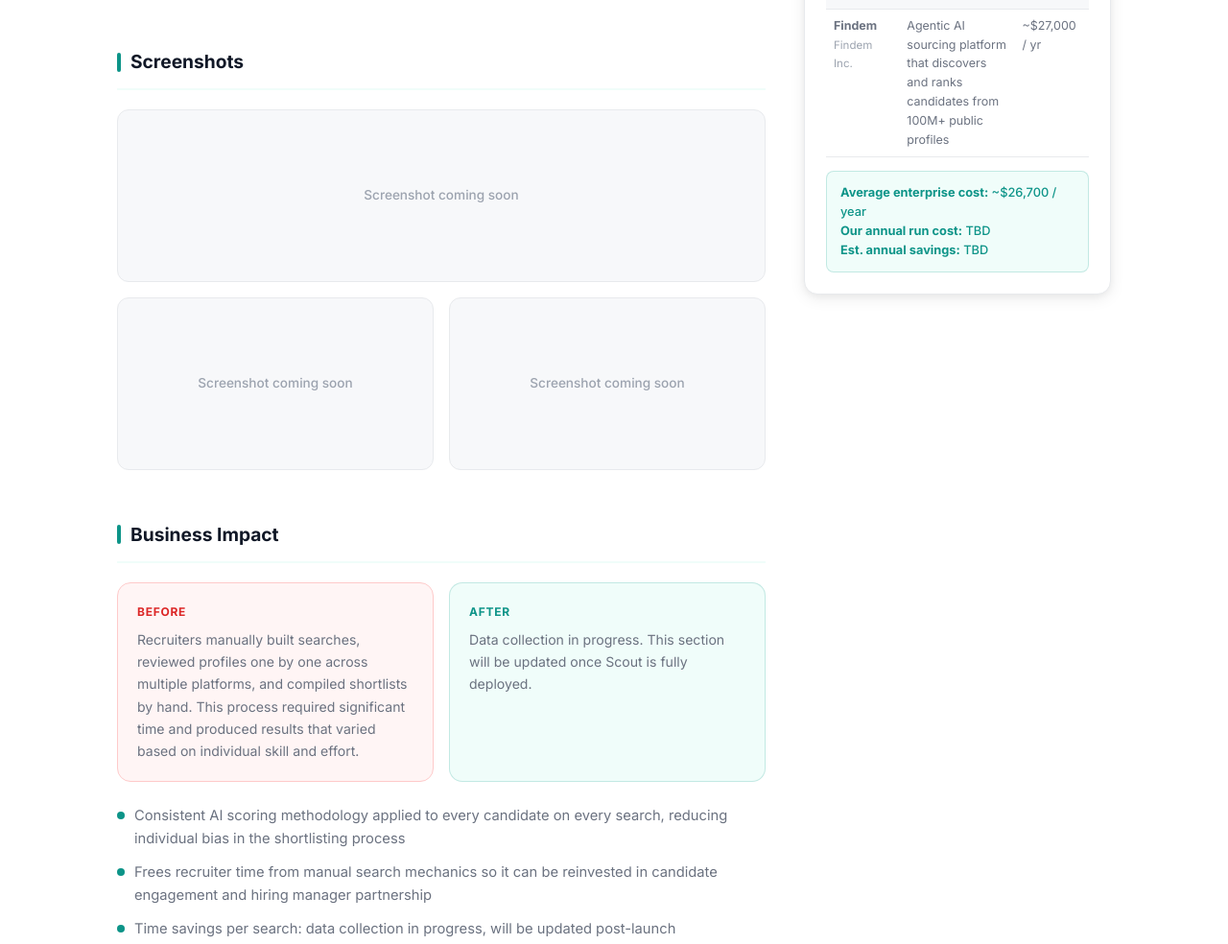
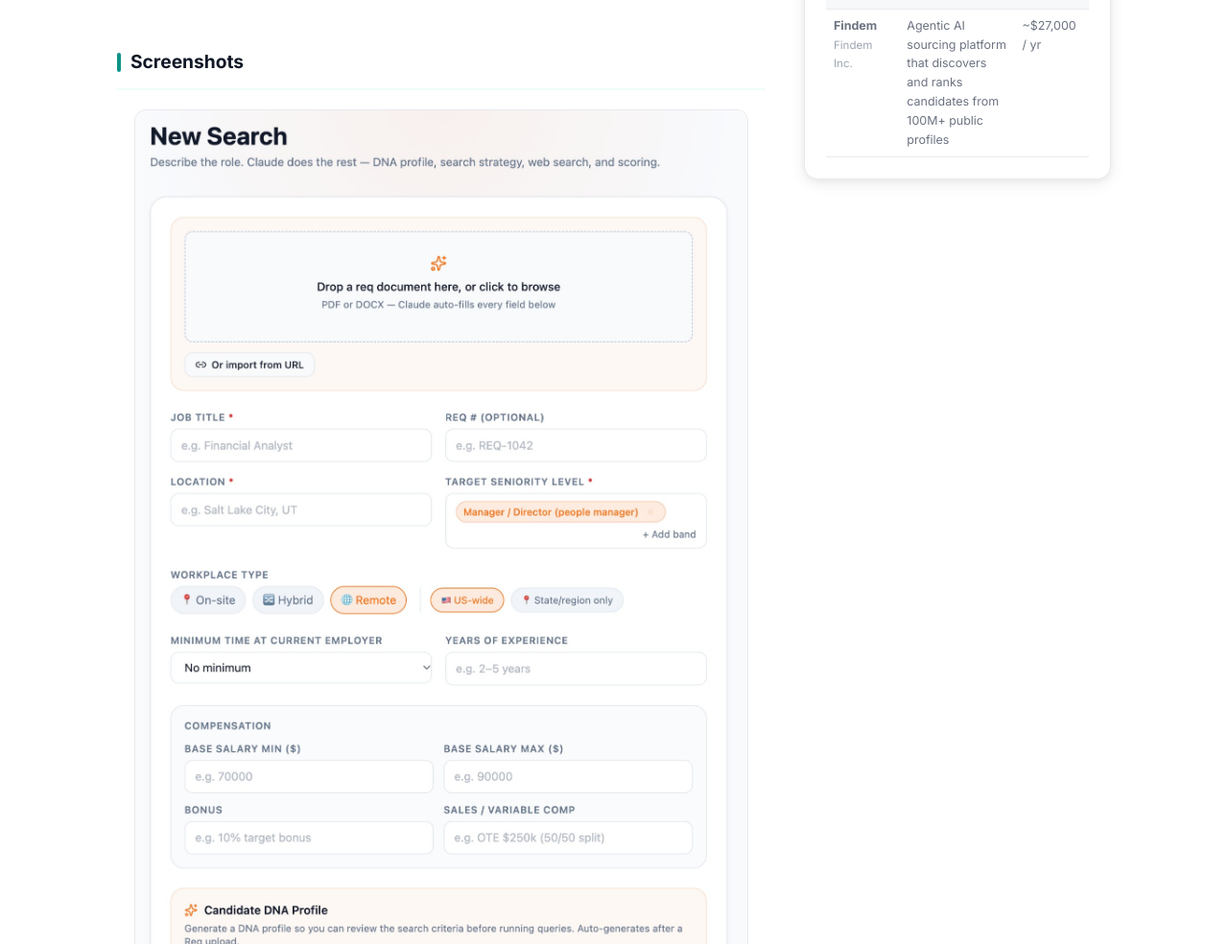
Before and after one commit to samprieto/ta-ai-solutions, a plain HTML site: page solution-scout.html in a window 1280 px wide. Shown: the part 1022-2006 px from the top of the page at 96% size. Drawn offline with Linux system fonts and the light colour scheme.

Commit message:
Sticky nav with solution name, Scout screenshots, cleanup
Co-Authored-By: Claude Sonnet 5.5 <noreply@anthropic.com>

```diff
--- a/solution-scout.html
+++ b/solution-scout.html
@@ -341,6 +341,11 @@
     .shots.two .shot:first-child { grid-column:auto; }
     .breadcrumb a { color: var(--accent); text-decoration: none; font-weight: 500; }
     .breadcrumb a:hover { text-decoration: underline; }
+    .nav-sol { margin-right:auto; margin-left:10px; font-weight:700; font-size:1.05rem; color:var(--text-primary); display:flex; align-items:center; gap:10px; }
+    .nav-sol-sep { color:var(--text-muted); font-weight:400; }
+    nav { position: sticky; top: 0; }
+    .shots.stack { grid-template-columns:1fr; }
+    .shots.stack .shot:first-child { max-width:640px; margin:0 auto; }
 </style>
 </head>
 <body>
@@ -352,6 +357,7 @@
       <div class="nav-logo">TA</div>
       <span>TA AI Solutions</span>
     </a>
+    <span class="nav-sol"><span class="nav-sol-sep">›</span>Scout</span>
     <a href="index.html" class="nav-back">
       &#8592; Back to AI Solutions
     </a>
@@ -414,10 +420,9 @@
     <!-- SCREENSHOTS -->
     <div class="section">
       <h2 class="section-title">Screenshots</h2>
-      <div class="shots">
+      <div class="shots stack">
         <figure class="shot"><img src="screenshots/scout-1.png" alt="Scout screenshot 1" onerror="this.parentNode.classList.add('missing');this.remove()"></figure>
         <figure class="shot"><img src="screenshots/scout-2.png" alt="Scout screenshot 2" onerror="this.parentNode.classList.add('missing');this.remove()"></figure>
-        <figure class="shot"><img src="screenshots/scout-3.png" alt="Scout screenshot 3" onerror="this.parentNode.classList.add('missing');this.remove()"></figure>
       </div>
     </div>
 
@@ -516,11 +521,6 @@
           </tr>
         </tbody>
       </table>
-      <div class="savings-note">
-        <strong>Average enterprise cost:</strong> ~$26,700 / year<br>
-        <strong>Our annual run cost:</strong> TBD<br>
-        <strong>Est. annual savings:</strong> TBD
-      </div>
     </div>
 
   </aside>
```
Also changed, not shown: solution-language-fluency.html (+4 -1 lines), solution-quickslot.html (+4 -0 lines), solution-skill-scanner.html (+4 -0 lines), screenshots/scout-1.png (added), screenshots/scout-2.png (added).
